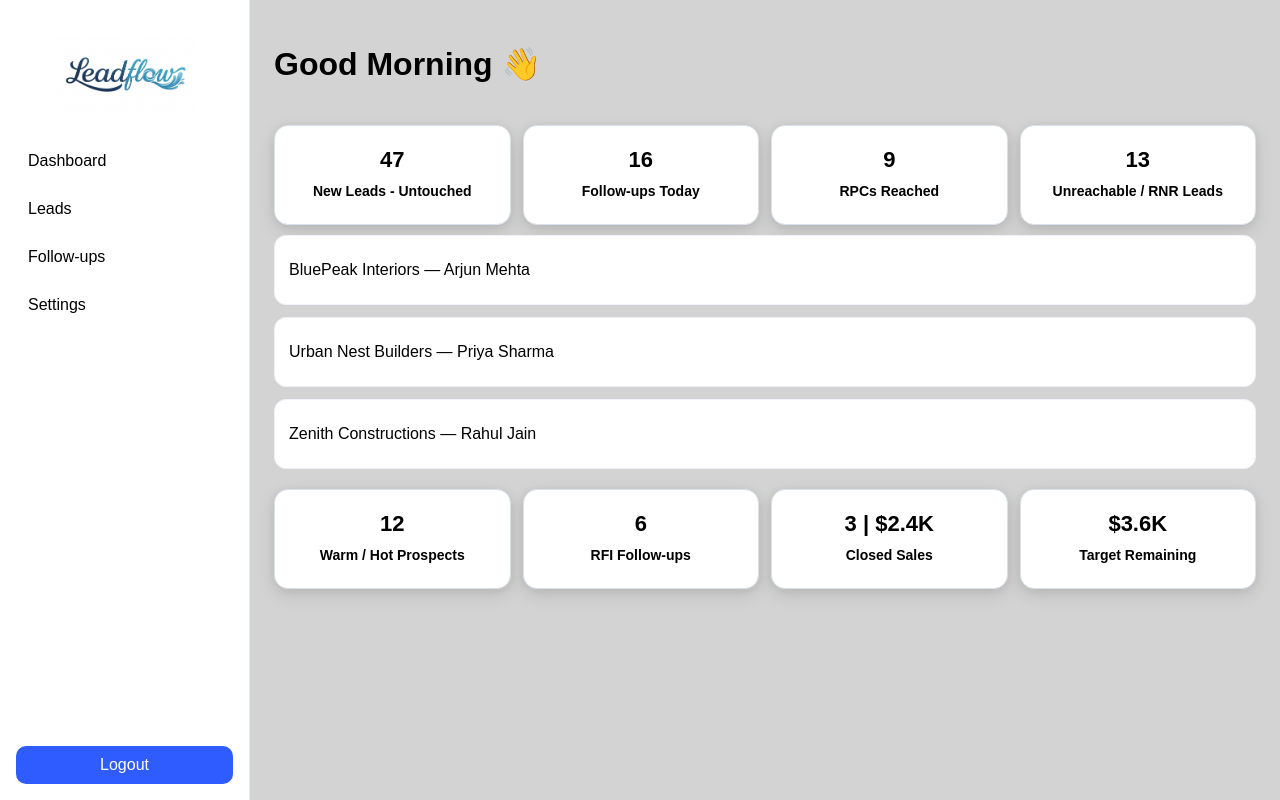
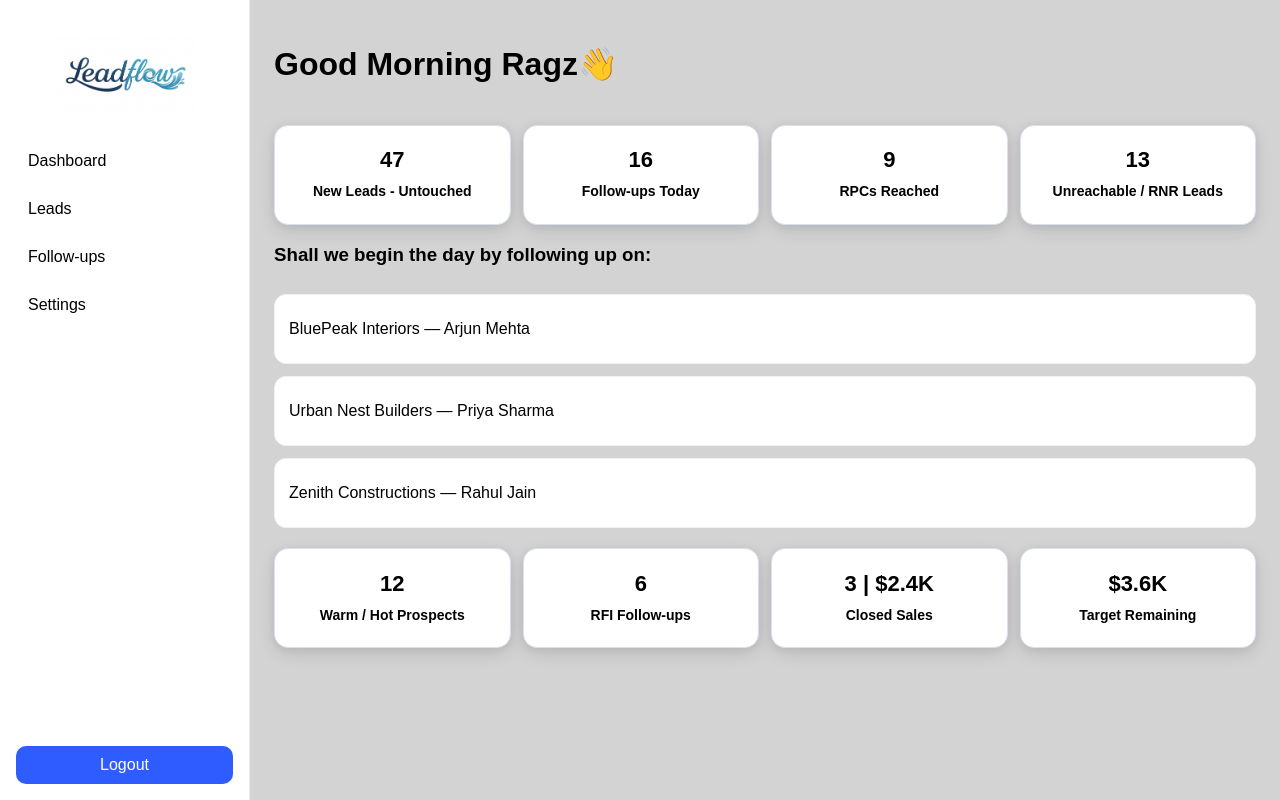
Before and after one commit to stirr3dz3phyr-ship-it/LeadFlow-WarMachine, a React (Vite) app: page / in a window 1280 px wide. Built offline with nearby package versions, Linux system fonts and the light colour scheme.

Commit message:
Update App.jsx

```diff
--- a/src/App.jsx
+++ b/src/App.jsx
@@ -29,7 +29,7 @@ export default function App() {
       {/* MAIN CONTENT */}
      <main className="main">
 
-  <h1>Good Morning 👋</h1>
+  <h1>Good Morning Ragz👋</h1>
 
   {/* TOP KPI ROW */}
   <div className="kpi-row">
@@ -57,6 +57,7 @@ export default function App() {
 </div>
 
   {/* FOLLOW-UP LIST (REAL COMPONENT) */}
+       <h3>Shall we begin the day by following up on:</h3>
   <div className="followup-list">
 
     <div className="lead-card">
```
